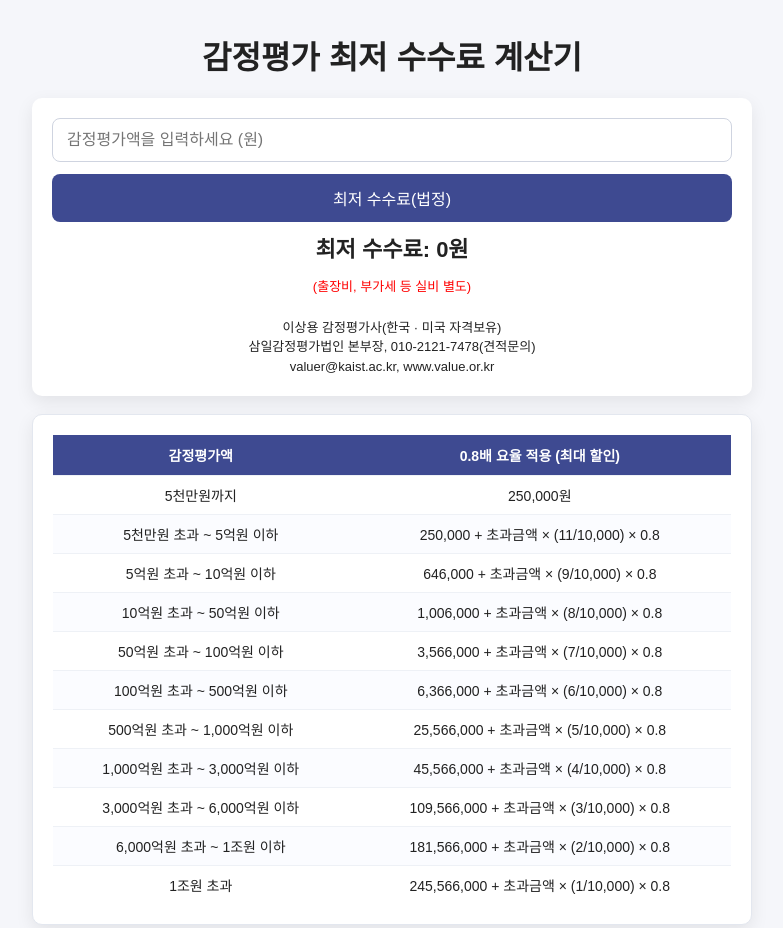
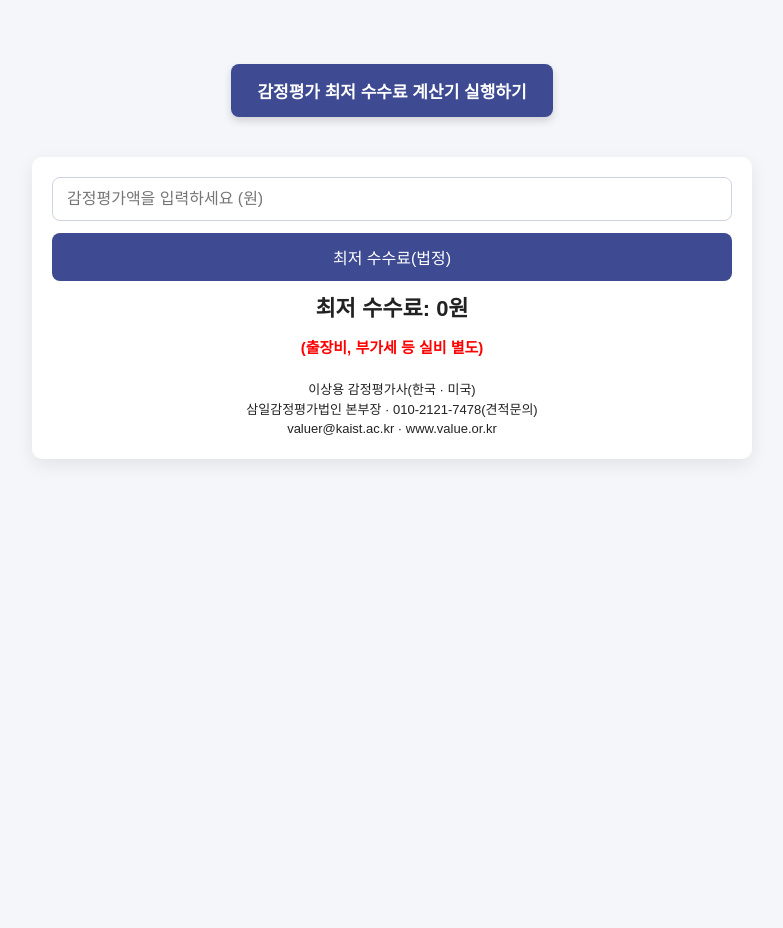
Before and after one commit to value7478/calculator, a plain HTML site: page index.html in a window 1280 px wide. Shown: the whole page, without its empty margins (248-1031 px from the left). After the commit the page ends 800 px from the top, so only its background shows below. Drawn offline with Linux system fonts and the light colour scheme.

Commit message:
Update index.html

```diff
--- a/index.html
+++ b/index.html
@@ -37,29 +37,24 @@
       text-align:center; margin-top:10px; line-height:1.6;
     }
     .result strong{ font-size:22px; }
-    .muted{ color:red; font-size:13px; }
-    .table{
-      overflow-x:auto; border-radius:10px; border:1px solid #e3e7ef;
-    }
-    table{ width:100%; border-collapse:collapse; font-size:14px; }
-    thead th{
-      background:var(--brand); color:#fff; padding:10px; text-align:center;
-    }
-    tbody td{
-      padding:9px 10px;
-      border-top:1px solid #eef1f6;
-      vertical-align:middle;
-      text-align:center;
-    }
-    tbody tr:nth-child(even){ background:#fbfcff; }
+    .muted{ color:red; font-size:15px; font-weight:bold; }
   </style>
 </head>
 <body>
   <div class="wrap">
-    <h1>감정평가 최저 수수료 계산기</h1>
 
-    <div class="card">
-      <!-- 폼으로 감싸서 Enter(Submit)로도 계산 -->
+    <!-- 버튼 (상단) -->
+    <p style="text-align:center; margin:40px 0;">
+      <a href="#calc"
+         style="display:inline-block; background:#3e4a91; color:#fff;
+                padding:14px 26px; border-radius:8px; text-decoration:none;
+                font-size:17px; font-weight:bold; box-shadow:0 4px 8px rgba(0,0,0,0.15);">
+        감정평가 최저 수수료 계산기 실행하기
+      </a>
+    </p>
+
+    <!-- 계산기 -->
+    <div class="card" id="calc">
       <form id="calcForm" autocomplete="off" novalidate>
         <div class="row">
           <label class="sr-only" for="amount">감정평가액</label>
@@ -74,7 +69,6 @@
         <button class="btn" id="calcBtn" type="submit">최저 수수료(법정)</button>
       </form>
 
-      <!-- 결과 표시부 -->
       <div class="result" id="resultBox" aria-live="polite">
         <div style="margin-bottom:10px;">
           <strong>최저 수수료: 0원</strong>
@@ -83,49 +77,23 @@
           (출장비, 부가세 등 실비 별도)
         </div>
         <div style="font-size:13px; line-height:1.5;">
-          이상용 감정평가사(한국 · 미국 자격보유)<br/>
-          삼일감정평가법인 본부장, 010-2121-7478(견적문의)<br/>
-          valuer@kaist.ac.kr, www.value.or.kr
+          이상용 감정평가사(한국 · 미국)<br/>
+          삼일감정평가법인 본부장 · 010-2121-7478(견적문의)<br/>
+          valuer@kaist.ac.kr · www.value.or.kr
         </div>
       </div>
     </div>
 
-    <div class="card table">
-      <table>
-        <thead>
-          <tr>
-            <th>감정평가액</th>
-            <th>0.8배 요율 적용 (최대 할인)</th>
-          </tr>
-        </thead>
-        <tbody>
-          <tr><td>5천만원까지</td><td>250,000원</td></tr>
-          <tr><td>5천만원 초과 ~ 5억원 이하</td><td>250,000 + 초과금액 × (11/10,000) × 0.8</td></tr>
-          <tr><td>5억원 초과 ~ 10억원 이하</td><td>646,000 + 초과금액 × (9/10,000) × 0.8</td></tr>
-          <tr><td>10억원 초과 ~ 50억원 이하</td><td>1,006,000 + 초과금액 × (8/10,000) × 0.8</td></tr>
-          <tr><td>50억원 초과 ~ 100억원 이하</td><td>3,566,000 + 초과금액 × (7/10,000) × 0.8</td></tr>
-          <tr><td>100억원 초과 ~ 500억원 이하</td><td>6,366,000 + 초과금액 × (6/10,000) × 0.8</td></tr>
-          <tr><td>500억원 초과 ~ 1,000억원 이하</td><td>25,566,000 + 초과금액 × (5/10,000) × 0.8</td></tr>
-          <tr><td>1,000억원 초과 ~ 3,000억원 이하</td><td>45,566,000 + 초과금액 × (4/10,000) × 0.8</td></tr>
-          <tr><td>3,000억원 초과 ~ 6,000억원 이하</td><td>109,566,000 + 초과금액 × (3/10,000) × 0.8</td></tr>
-          <tr><td>6,000억원 초과 ~ 1조원 이하</td><td>181,566,000 + 초과금액 × (2/10,000) × 0.8</td></tr>
-          <tr><td>1조원 초과</td><td>245,566,000 + 초과금액 × (1/10,000) × 0.8</td></tr>
-        </tbody>
-      </table>
-    </div>
   </div>
 
   <script>
-    // 숫자 포맷: 1원 단위 절사(반올림 없음)
     const fmt = (n) => new Intl.NumberFormat('ko-KR', { maximumFractionDigits: 0 }).format(Math.trunc(n));
 
-    // 숫자만 추출
     function parseAmount(v){
       const num = (v || '').replace(/[^\d]/g,'');
       return Number(num || 0);
     }
 
-    // 최저 수수료 계산
     function calcFee(A){
       if (A <= 50_000_000) return 250_000;
       else if (A <= 500_000_000) return 250_000 + (A - 50_000_000) * (11/10_000) * 0.8;
@@ -140,20 +108,17 @@
       else return 245_566_000 + (A - 1_000_000_000_000) * (1/10_000) * 0.8;
     }
 
-    // 결과 갱신
     function updateResult(){
       const A = parseAmount(document.getElementById('amount').value);
       const fee = calcFee(A);
       document.querySelector('#resultBox strong').textContent = `최저 수수료: ${fmt(fee)}원`;
     }
 
-    // 폼 제출(엔터/버튼) 시 계산
     document.getElementById('calcForm').addEventListener('submit', (e) => {
       e.preventDefault();
       updateResult();
     });
 
-    // 입력 시 자동 콤마 및 미리보기(원치 않으면 updateResult() 호출은 빼도 됨)
     const amt = document.getElementById('amount');
     amt.addEventListener('input', (e) => {
       const raw = parseAmount(e.target.value);
@@ -161,7 +126,6 @@
       updateResult();
     });
 
-    // 접근성 숨김 라벨용 유틸(선택)
     (function injectSrOnlyCss(){
       const css = '.sr-only{position:absolute;width:1px;height:1px;padding:0;overflow:hidden;clip:rect(0,0,0,0);white-space:nowrap;border:0;}';
       const style = document.createElement('style');
```
